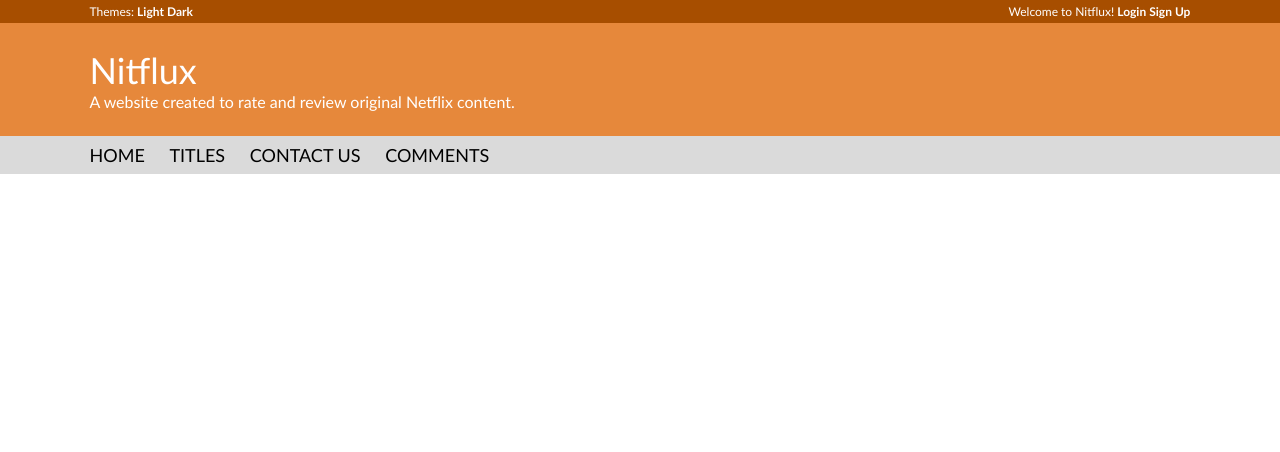
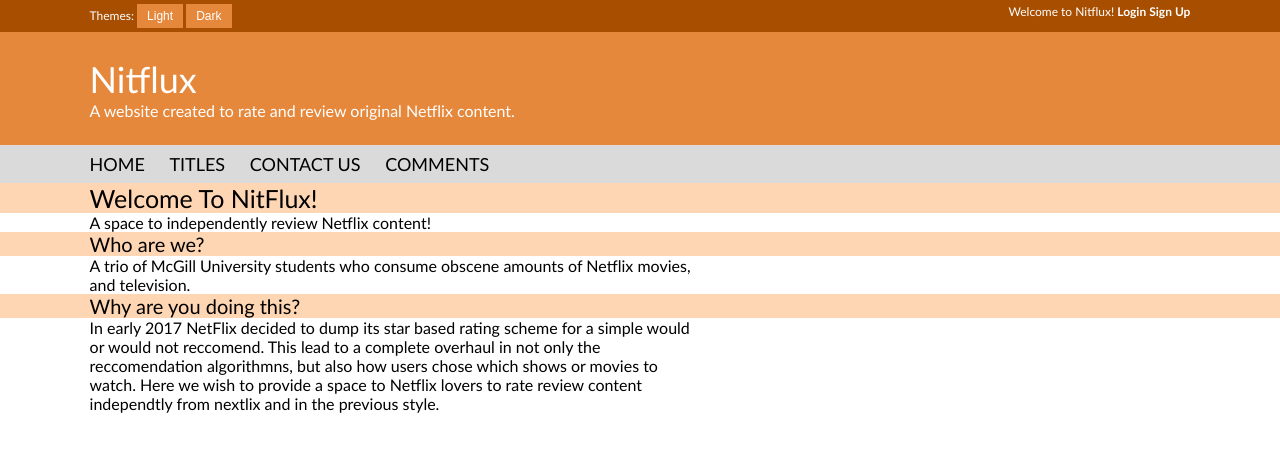
Before and after one commit to abehnan/nitflux, a PHP site: page /nitflux/index.html in a window 1280 px wide. Shown: the top 452 px of the page. Run offline with PHP 8.4, Linux system fonts and the light colour scheme.

Commit message:
dark style feature
a javascript file has been created to allow for a night theme. as the css changes the javascript will be updated.

```diff
--- /dev/null
+++ b/changestyle.js
@@ -0,0 +1,110 @@
+function switchDark()
+{
+    //Change color of top login bar
+    document.getElementById('loginbar').style.backgroundColor="#202020";
+    document.getElementById('loginbar').style.color="#99ccff";
+
+    var loginlinks = document.getElementsByClassName('loginlink')
+    for(var i = 0, length = loginlinks.length; i < length; i++)
+    {
+        loginlinks[i].style.color="#ffb3b3";
+    }
+
+    //Change colors of buttons
+
+    var buttons = document.getElementsByClassName('mybutton');
+    for(var i = 0, length = buttons.length; i < length; i++)
+    {
+        buttons[i].style.color="#ffb3b3";
+        buttons[i].style.backgroundColor="#606060";
+    }
+
+
+    //Change colors of title bars
+    document.getElementById('titlebar').style.backgroundColor="#606060";
+    document.getElementById('titlebar').style.color="#99ccff";
+
+    //Menu
+    document.getElementById('menubar').style.backgroundColor="#A0A0A0";
+    var titlebars=document.getElementsByClassName('menulink');
+    for(var i = 0, length = titlebars.length; i < length; i++)
+        {
+            titlebars[i].style.color="#ffb3b3";
+        }
+
+    // For the Body
+    var bodytitles = document.getElementsByClassName('blogtitle');
+    for(var i = 0, length = bodytitles.length; i<length; i++)
+    {
+        bodytitles[i].style.backgroundColor="#606060";
+        bodytitles[i].style.color="#ffb3b3";
+    }
+
+    var bodytext = document.getElementsByClassName('blog');
+    for(var i = 0, length = bodytext.length; i<length; i++)
+    {
+        bodytext[i].style.backgroundColor="black";
+        bodytext[i].style.color="#99ccff";
+    }
+
+    var body = document.getElementsByClassName('body');
+    for(var i = 0, length = body.length; i<length; i++)
+    {
+        body[i].style.backgroundColor="black"
+        body[i].style.color="#99ccff";
+    }
+};
+
+function switchLight()
+{
+    //Change color of top login bar
+    document.getElementById('loginbar').style.backgroundColor="rgb(167, 78, 0)";
+    document.getElementById('loginbar').style.color="white";
+    var loginlinks = document.getElementsByClassName('loginlink')
+    for(var i = 0, length = loginlinks.length; i < length; i++)
+    {
+        loginlinks[i].style.color="white";
+    }
+
+    //Change colors of buttons
+    var buttons = document.getElementsByClassName('mybutton');
+    for(var i = 0, length = buttons.length; i < length; i++)
+    {
+        buttons[i].style.color="white";
+        buttons[i].style.backgroundColor="rgb(230, 136, 59)";
+    }
+
+    //Title
+    document.getElementById('titlebar').style.backgroundColor="rgb(230, 136, 59)";
+    document.getElementById('titlebar').style.color="white";
+
+    //Menu
+    document.getElementById('menubar').style.backgroundColor="rgb(218, 218, 218)";
+    var titlebars=document.getElementsByClassName('menulink');
+    for(var i = 0, length = titlebars.length; i < length; i++)
+        {
+            titlebars[i].style.color="black";
+        }
+
+    //Body
+    var bodytitles = document.getElementsByClassName('blogtitle');
+    for(var i = 0, length = bodytitles.length; i<length; i++)
+    {
+        bodytitles[i].style.backgroundColor="#ffd6b3";
+        bodytitles[i].style.color="black";
+    }
+
+    var bodytext = document.getElementsByClassName('blog');
+    for(var i = 0, length = bodytext.length; i<length; i++)
+    {
+        bodytext[i].style.backgroundColor="white";
+        bodytext[i].style.color="black";
+    }
+
+    var body = document.getElementsByClassName('body');
+    for(var i = 0, length = body.length; i<length; i++)
+    {
+        body[i].style.backgroundColor="white"
+        body[i].style.color="black";
+    }
+}
--- a/index.html
+++ b/index.html
@@ -3,13 +3,14 @@
 
 <head>
     <link rel="stylesheet" type="text/css" href="style.css">
+    <script src ="changestyle.js"></script>
 </head>
 
 <body>
     <div id="loginbar" class="loginbar">
         Themes:
-        <a class="loginlink" href="https://www.pathofexile.com/login">Light</a>
-        <a class="loginlink" href="https://www.pathofexile.com/login">Dark</a>
+        <button type="button" class="mybutton" onclick="switchLight()">Light</button>
+        <button type="button" class="mybutton" onclick="switchDark()">Dark</button>
         <span style="float:right">
             Welcome to Nitflux!
             <a class="loginlink" href="https://www.pathofexile.com/login">Login</a>
@@ -24,18 +25,42 @@
     </div>
 
     <div id="menubar" class="menubar">
-        <a href="https://www.homedepot.ca/en/home.html" class="menulink">
+        <a href="/index.html" class="menulink">
             home</a>
         &nbsp;&nbsp;&nbsp;&nbsp;
-        <a href="https://www.mtlblog.com/" class="menulink">
+        <a href="/titles.html" class="menulink">
             titles</a>
         &nbsp;&nbsp;&nbsp;&nbsp;
-        <a href="http://www.thefreedictionary.com/physical+contact" class="menulink">
+        <a href="contact.html" class="menulink">
             contact us</a>
         &nbsp;&nbsp;&nbsp;&nbsp;
-        <a href="http://localhost/nitflux/comments.php" class="menulink">
+        <a href="ourcomments.html" class="menulink">
             comments</a>
         &nbsp;&nbsp;&nbsp;&nbsp;
+    </div>
+
+    <div id="bodys" class="blogtitle">
+        Welcome To NitFlux!
+    </div>
+
+    <div id="body" class="blog">
+            A space to independently review Netflix content!
+    </div>
+
+    <div id="bodys" class="blogtitle" style="font-size:20px;">
+            Who are we?
+        </div>
+    <div id="body" class="blog">
+            A trio of McGill University students who consume obscene amounts of Netflix movies, and television.
+    </div>
+    <div id="bodys" class="blogtitle" style="font-size:20px;">
+            Why are you doing this?
+    </div>
+    <div class="blog">
+            In early 2017 NetFlix decided to dump its star based rating scheme for a simple would or would
+            not reccomend. This lead to a complete overhaul in not only the reccomendation algorithmns,
+            but also how users chose which shows or movies to watch. Here we wish to provide a space to
+            Netflix lovers to rate review content independtly from nextlix and in the previous style.
     </div>
 </body>
 
--- a/style.css
+++ b/style.css
@@ -25,8 +25,29 @@ body {
     padding-top: 0%;
     margin-top: 0%;
     background-color: white;
-    margin-left: 7%;
-    margin-right: 45%;
+    box-sizing: border-box;
+    padding-left: 7%;
+    padding-right: 45%;
+}
+
+.blogtitle {
+    padding-top: 0%;
+    margin-top: 0%;
+    background-color: #ffd6b3;
+    box-sizing: border-box;
+    padding-left: 7%;
+    padding-right: 45%;
+    font-size: 25px;
+}
+
+
+.mybutton {
+    background-color: rgb(230, 136, 59);
+    border: none;
+    color: white;
+    text-align: center;
+    font-size: 12px;
+    padding: 5px 10px;
 }
 
 a.menulink {
```
